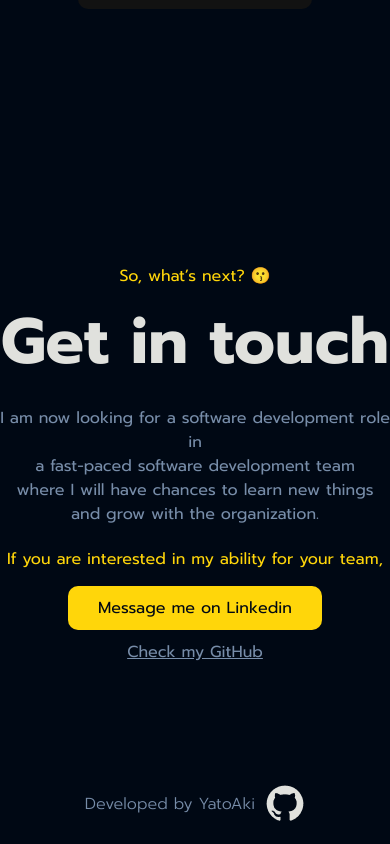
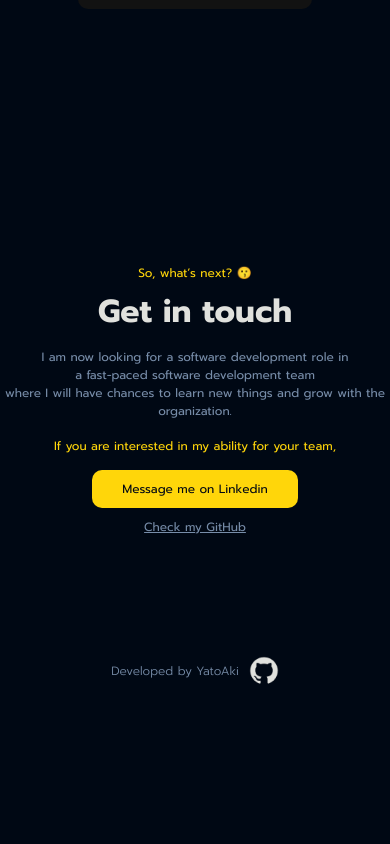
Before and after one commit to YatootaY/my-portfolio, a React (Create React App) app: page / in a window 390 px wide. Shown: the part 8569-9413 px from the top of the page. After the commit the page ends 9275 px from the top, so only its background shows below. Built offline with nearby package versions, Linux system fonts and the light colour scheme; a web font is replaced by a local one.

Commit message:
Responsive: Footer Contact

```diff
--- a/src/Components/Contact.css
+++ b/src/Components/Contact.css
@@ -30,3 +30,27 @@
     text-decoration: underline;
     color: var(--gray);
 }
+
+@media  screen and (max-width: 800px) {
+
+
+    .Contact h2{
+        font-size: var(--title);
+    }
+
+    .Contact p{
+        font-size: var(--mobileSmall);
+    }
+
+    .Btn{
+        font-size: var(--mobileSmall);
+    }
+
+    .link{
+        font-size: var(--mobileSmall);
+    }
+
+
+
+
+}
--- a/src/Components/Footer.css
+++ b/src/Components/Footer.css
@@ -15,3 +15,17 @@
     font-size: var(--smallest);
     font-weight: 300;
 }
+
+@media  screen and (max-width: 800px) {
+
+
+    .Footer h4{
+        font-size: var(--mobileSmall);
+    }
+
+    .Footer img{
+        width: 30px;
+    }
+
+
+}
```
